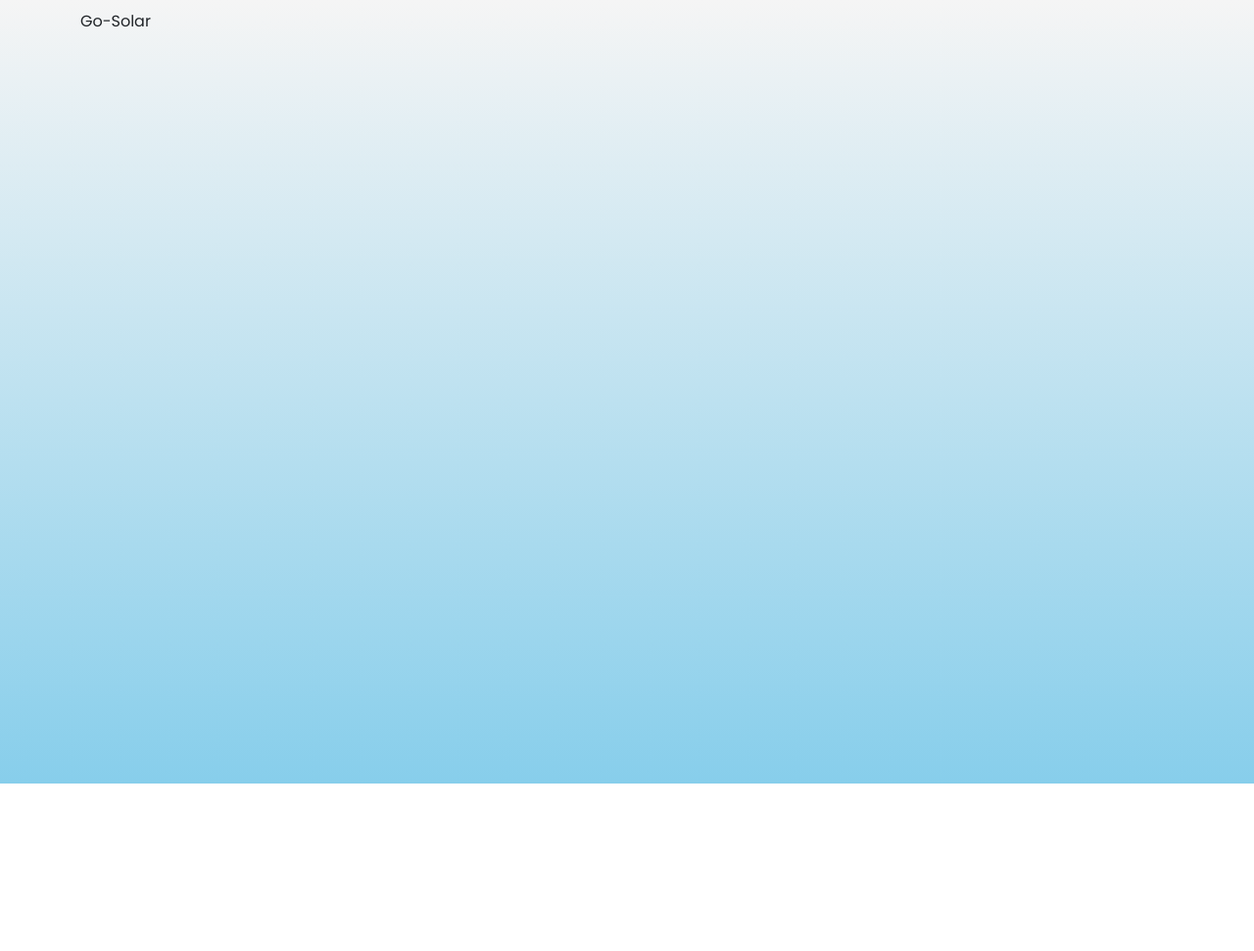
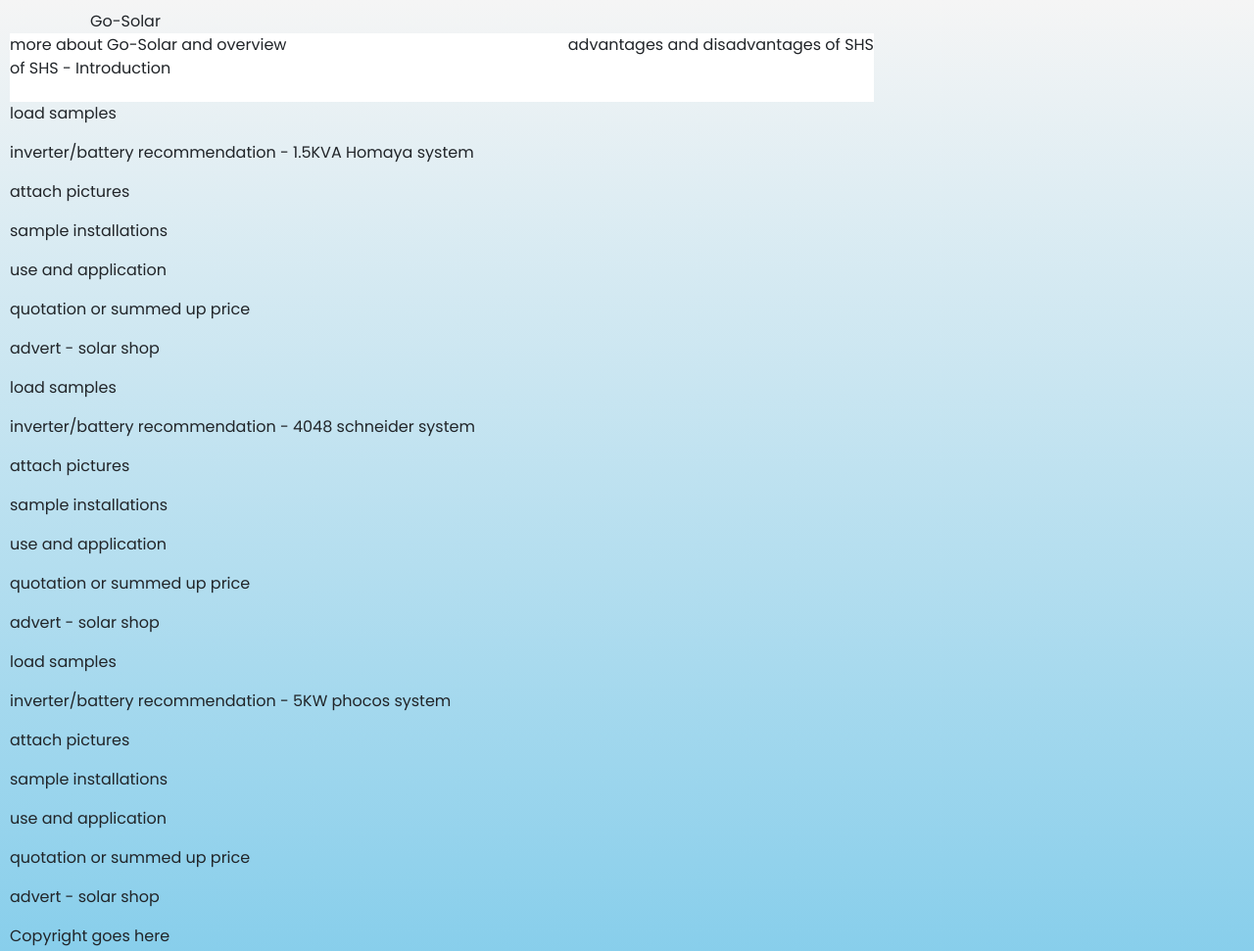
Before and after one commit to dorteks/Advert-SHS-Inverter, a website: page index.html in a window 1280 px wide. Shown: the whole page at 98% size. Before the commit the page ends 800 px from the top, so only its background shows below. Drawn offline with nearby package versions, Linux system fonts and the light colour scheme.

Commit message:
progressing

```diff
--- a/index.html
+++ b/index.html
@@ -16,37 +16,42 @@
   <body>
     <div class="container">
       <header>Go-Solar</header>
-      <!-- more about Go-Solar and overview of SHS - Introduction -->
     </div>
-    <div class="containerOne">
-      <!-- advantages and disadvantages of SHS -->
+    <div class="wrapper1">
+      <div class="introduction">
+        more about Go-Solar and overview of SHS - Introduction
+      </div>
+      <div class="pros-cons">advantages and disadvantages of SHS</div>
     </div>
-    <div class="systemOne">
-      <!-- load samples -->
-      <!-- inverter/battery recommendation - 1.5KVA Homaya system -->
-      <!-- attach pictures -->
-      <!-- sample installations -->
-      <!-- use and application - number of years, panels or not -->
-      <!-- quotation or summed up price-->
-      <!-- advert - solar shop -->
+
+    <div class="homaya">
+      <p>load samples</p>
+      <p>inverter/battery recommendation - 1.5KVA Homaya system</p>
+      <p>attach pictures</p>
+      <p>sample installations</p>
+      <p>use and application</p>
+      <p>quotation or summed up price</p>
+      <p>advert - solar shop</p>
     </div>
-    <div class="systemTwo">
-      <!-- load samples -->
-      <!-- inverter/battery recommendation - 4048 schneider system -->
-      <!-- attach pictures -->
-      <!-- sample installations -->
-      <!-- use and application -->
-      <!-- quotation or summed up price-->
-      <!-- advert - solar shops-->
+
+    <div class="schneider">
+      <p>load samples</p>
+      <p>inverter/battery recommendation - 4048 schneider system</p>
+      <p>attach pictures</p>
+      <p>sample installations</p>
+      <p>use and application</p>
+      <p>quotation or summed up price</p>
+      <p>advert - solar shop</p>
     </div>
-    <div class="systemThree">
-      <!-- load samples -->
-      <!-- inverter/battery recommendation - 5KW phocos system -->
-      <!-- attach pictures -->
-      <!-- sample installations -->
-      <!-- use and application -->
-      <!-- quotation or summed up price-->
-      <!-- advert - solar shop -->
+    <div class="phocos">
+      <p>load samples</p>
+      <p>inverter/battery recommendation - 5KW phocos system</p>
+      <p>attach pictures</p>
+      <p>sample installations</p>
+      <p>use and application</p>
+      <p>quotation or summed up price</p>
+      <p>advert - solar shop</p>
     </div>
+    <div class="footer">Copyright goes here</div>
   </body>
 </html>
--- a/style.css
+++ b/style.css
@@ -1,4 +1,6 @@
 @import url("https://fonts.googleapis.com/css2?family=Poppins:wght@200;300;400;500;600;700&display=swap");
+@import "../node_modules/bootstrap/scss/functions";
+@import "../node_modules/bootstrap/scss/containers";
 
 * {
   margin: 0;
@@ -8,7 +10,36 @@
 }
 body {
   width: 100%;
-  height: 100vh;
+  height: 100%;
   padding: 10px;
   background: linear-gradient(to bottom, whitesmoke 0%, skyblue 100%);
 }
+.wrapper1 {
+  display: grid;
+  grid-template-columns: repeat(3, 1fr);
+  gap: 10px;
+  grid-auto-rows: minmax(100px, auto);
+  width: 70%;
+  height: 70px;
+  background: scroll;
+  background-size: contain;
+  background-color: white;
+}
+.container {
+  grid-column: 1 / 3;
+  grid-row: 1;
+  margin-right: 50px;
+}
+.pros-cons {
+  grid-column: 2 / 4;
+  grid-row: 1 / 3;
+  margin-left: auto;
+}
+/* .homaya {
+}
+.schneider {
+}
+.phocos {
+}
+.footer {
+} */
```
